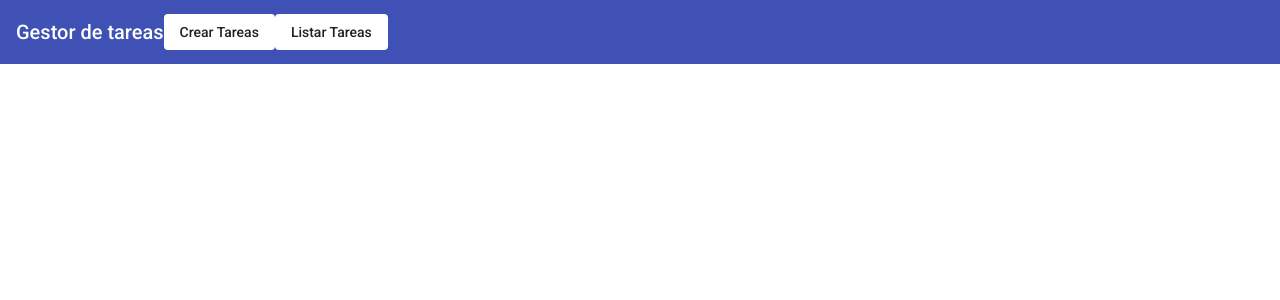
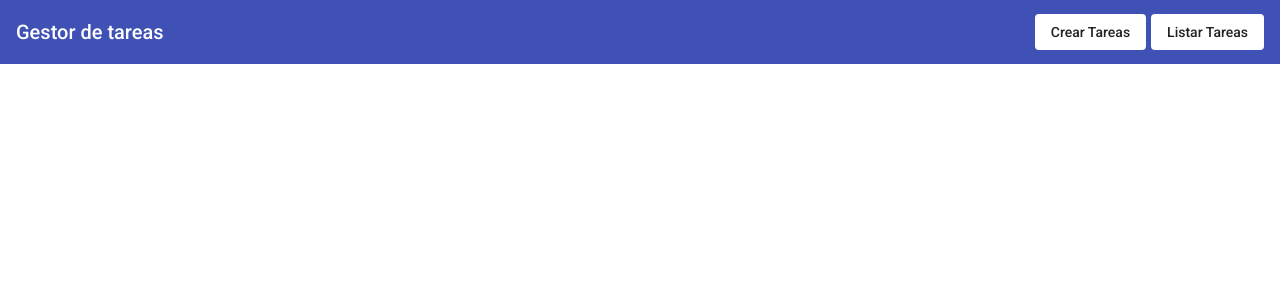
Before and after one commit to ErnestoLeon87/angular-study, an Angular app: page / in a window 1280 px wide. Shown: the top 300 px of the page. Built offline with nearby package versions, Linux system fonts and the light colour scheme.

Commit message:
aplicar estilos a la barra de navegacion

```diff
--- a/src/app/navegacion/navegacion.component.scss
+++ b/src/app/navegacion/navegacion.component.scss
@@ -1,10 +1,10 @@
-button {
-    text-align: center;
-    display: inline-block;
+mat-toolbar {
+  display: flex;
+  justify-content: space-between;
+
+  .actions {
+    button {
+      margin-left: 5px;
+    }
   }
-.example-spacer {
-    flex: 1 1 auto;
-  }
-.btn{
-    padding: 2px 5px;
-  }
+}
```
